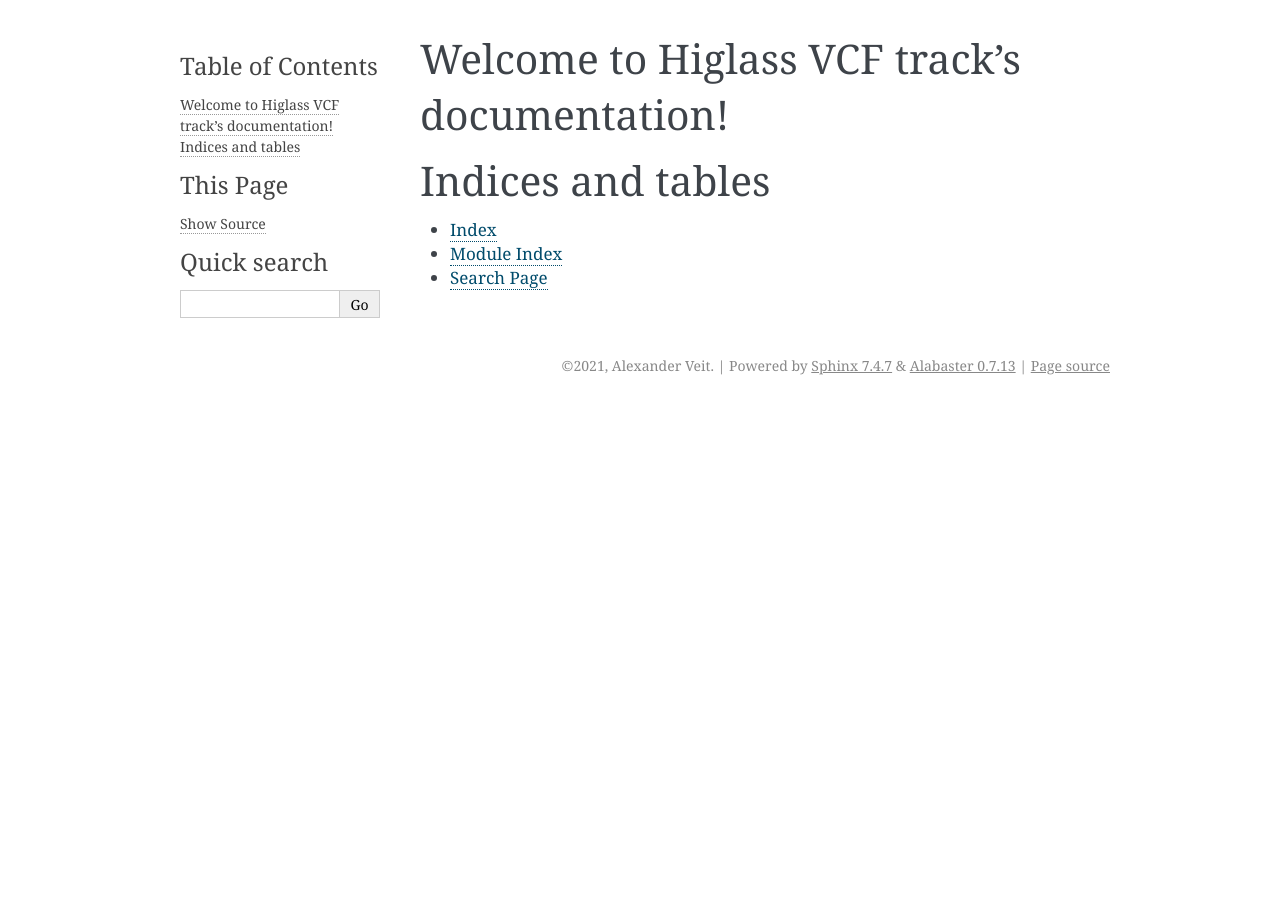
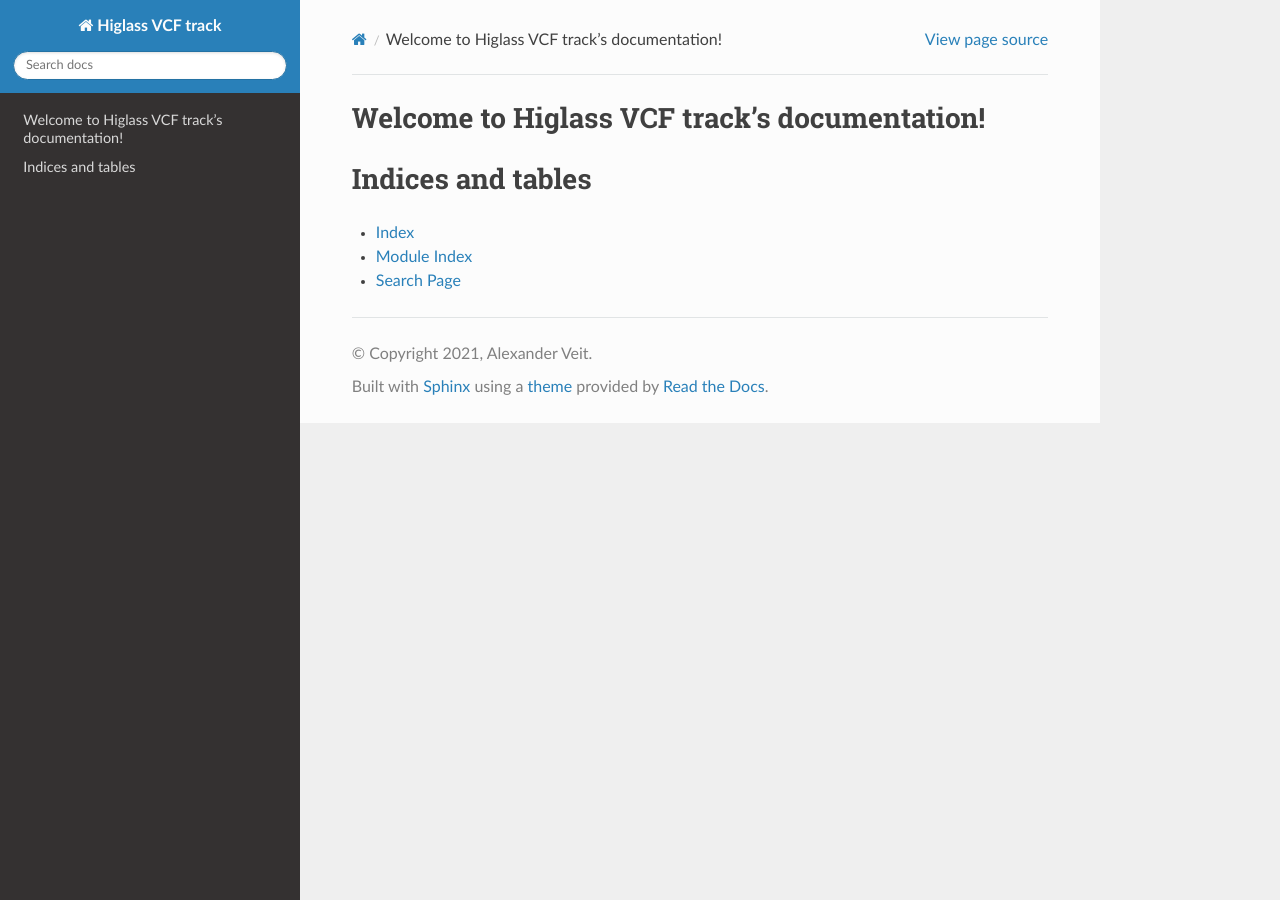
Before and after one commit to dbmi-bgm/higlass-general-vcf, a Sphinx documentation site: the page built from docs/index.rst, in a window 1280 px wide. Built offline with Sphinx 7.4.7 and the Read the Docs theme 2.0.0, drawn with Linux system fonts in a browser that asks for light colours.

Commit message:
Update docs theme

```diff
--- a/docs/conf.py
+++ b/docs/conf.py
@@ -27,8 +27,7 @@ author = 'Alexander Veit'
 # Add any Sphinx extension module names here, as strings. They can be
 # extensions coming with Sphinx (named 'sphinx.ext.*') or your custom
 # ones.
-extensions = [
-]
+extensions = ['myst_parser', 'sphinx_rtd_theme']
 
 # Add any paths that contain templates here, relative to this directory.
 templates_path = ['_templates']
@@ -44,7 +43,7 @@ exclude_patterns = ['_build', 'Thumbs.db', '.DS_Store']
 # The theme to use for HTML and HTML Help pages.  See the documentation for
 # a list of builtin themes.
 #
-html_theme = 'alabaster'
+html_theme = 'sphinx_rtd_theme'
 
 # Add any paths that contain custom static files (such as style sheets) here,
 # relative to this directory. They are copied after the builtin static files,
```
